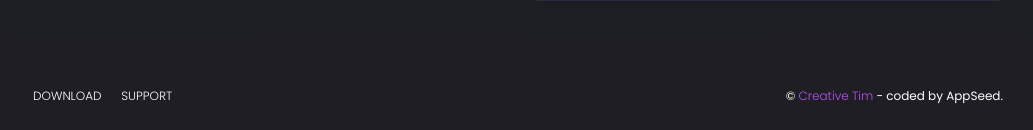
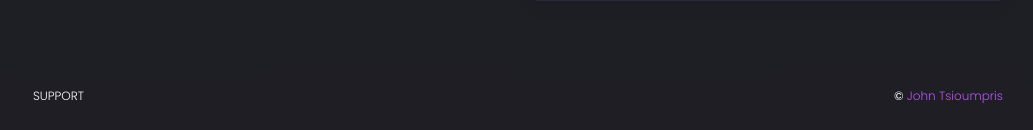
Before and after one commit to tsgiannis/master_thesis, a Flask app: page /index in a window 1280 px wide. Shown: the part 1357-1487 px from the top of the page, without its empty margins (247-1280 px from the left). Run offline with Flask 3, Linux system fonts and the light colour scheme; the visitor is signed in with stand-in values (Sample User, id 1); parts of the project's set-up code (start-up, migrations or seed data) failed here and were passed over; some libraries are stand-ins or nearby versions.

Commit message:
Minor adjustments

```diff
--- a/apps/templates/includes/footer-fullscreen.html
+++ b/apps/templates/includes/footer-fullscreen.html
@@ -1,7 +1,7 @@
 <footer class="footer px-5 py-4 fixed-bottom">
     <div class="copyright mx-auto float-none text-center">
 
-        &copy; <a target="_blank" href="https://bit.ly/3fKQZaL">Creative Tim</a> - coded by AppSeed.
+        &copy; <a target="_blank" href="https://bit.ly/3fKQZaL">IHU</a> - based on TIM Black Dashboard, modified by John Tsioumpris.
 
     </div>
 </footer>
--- a/apps/templates/includes/footer.html
+++ b/apps/templates/includes/footer.html
@@ -1,19 +1,15 @@
 <footer class="footer">
     <div class="container-fluid">
         <ul class="nav">
+
             <li class="nav-item">
-                <a target="_blank" href="https://appseed.us/product/black-dashboard/" class="nav-link">
-                    Download
-                </a>
-            </li>
-            <li class="nav-item">
-                <a target="_blank" href="https://appseed.us/support/" class="nav-link">
+                <a target="_blank" href="https://www.linkedin.com/in/tsgiannis/" class="nav-link">
                     Support
                 </a>
             </li>
         </ul>
         <div class="copyright">
-            &copy; <a target="_blank" href="https://bit.ly/3fKQZaL">Creative Tim</a> - coded by AppSeed.
+            &copy; <a target="_blank" href="https://bit.ly/3fKQZaL">John Tsioumpris</a>
         </div>
     </div>
 </footer>
```
